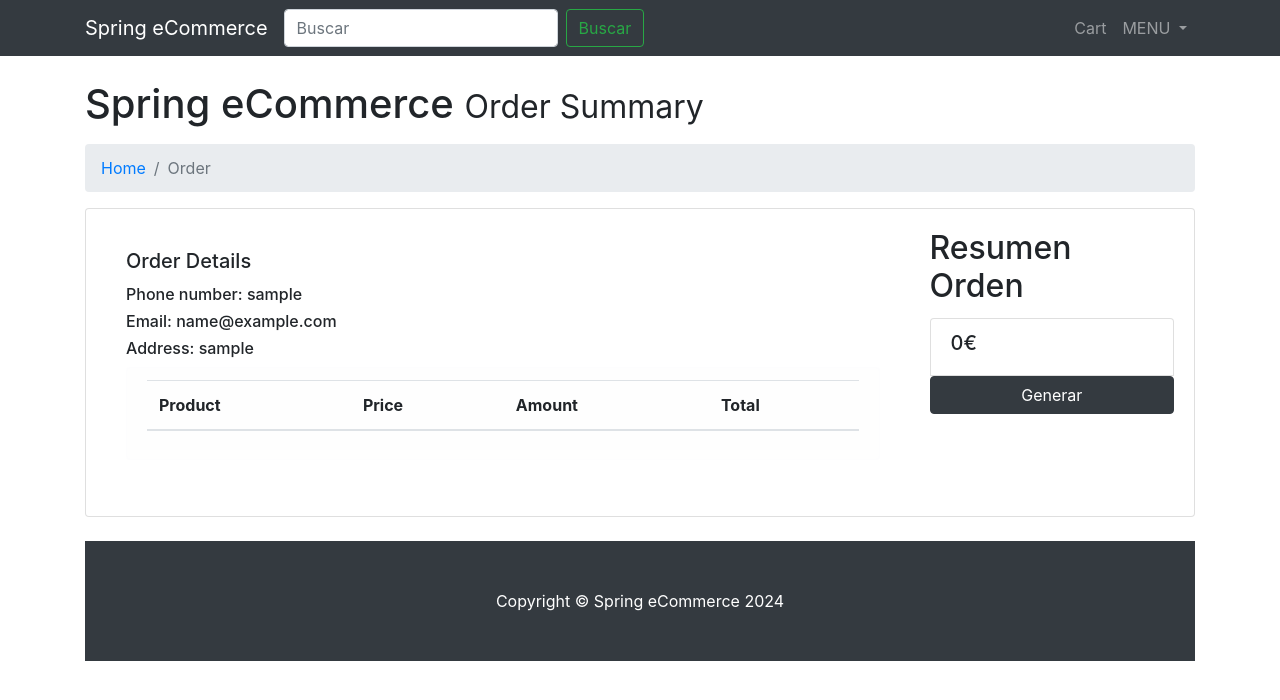
After one commit to roberto-lumbreras/game-legends-collectibles, a Spring Boot app: page /ecommerce/order-summary in a window 1280 px wide. The commit adds this page. Shown: the top 700 px of the page. Run offline with Spring Boot 4, Linux system fonts and the light colour scheme; the visitor is signed in with stand-in values (Sample User, id 1); lists and menus that the app fills with data are empty; some of the project's set-up classes (security, data sources, template engines, error pages and the like) are left out, and stand-ins take their place; some libraries are stand-ins or nearby versions.

Commit message:
implemented shopping cart functionality using cookies

```diff
--- a/src/main/java/org/factoriaf5/ecommerce/controller/EcommerceController.java
+++ b/src/main/java/org/factoriaf5/ecommerce/controller/EcommerceController.java
@@ -1,9 +1,16 @@
 package org.factoriaf5.ecommerce.controller;
 
 import java.io.IOException;
+import java.math.BigDecimal;
+import java.util.List;
+import java.util.Objects;
+import java.util.stream.Collectors;
 
+import org.factoriaf5.ecommerce.CookieUtils;
+import org.factoriaf5.ecommerce.dto.CartItem;
 import org.factoriaf5.ecommerce.dto.ProductDTO;
 import org.factoriaf5.ecommerce.dto.UserDTO;
+import org.factoriaf5.ecommerce.model.Product;
 import org.factoriaf5.ecommerce.model.User;
 import org.factoriaf5.ecommerce.service.ProductService;
 import org.factoriaf5.ecommerce.service.UserService;
@@ -20,6 +27,15 @@ import org.springframework.web.bind.annotation.RequestMapping;
 import org.springframework.web.bind.annotation.RequestParam;
 import org.springframework.web.multipart.MultipartFile;
 
+import com.fasterxml.jackson.core.JsonProcessingException;
+
+import io.jsonwebtoken.io.DecodingException;
+import jakarta.servlet.http.Cookie;
+import jakarta.servlet.http.HttpServletRequest;
+import jakarta.servlet.http.HttpServletResponse;
+
+
+
 
 
 
@@ -31,6 +47,8 @@ public class EcommerceController {
     ProductService productService;
     @Autowired
     UserService userService;
+    @Autowired
+    CookieUtils cookieUtils;
 
     @GetMapping
     public String home(Model model){
@@ -110,6 +128,81 @@ public class EcommerceController {
         return "redirect:/ecommerce";
     }
 
+    @PostMapping("/cart/add/{productId}")
+    public String addToCart(@PathVariable Long productId, @RequestParam Integer amount, HttpServletResponse response, HttpServletRequest request) throws JsonProcessingException, DecodingException, IOException {
+        List<CartItem> cartItems = cookieUtils.getCartProductsFromRequestCookie(request);
+        Product p = productService.findProductById(productId);
+        if(p!=null){
+            boolean productExists = false;
+            for(CartItem item:cartItems){
+                if(Objects.equals(item.getProductId(), productId)){
+                    productExists = true;
+                    item.setAmount(item.getAmount()+amount);
+                }
+            }
+            if(!productExists){
+                cartItems.add(new CartItem(productId, amount, p.getPrice()));
+            }
+        }
+        Cookie cookie = cookieUtils.generateCartCookie(cartItems);
+        response.addCookie(cookie);
+        return "redirect:/ecommerce/cart";
+    }
+
+    @GetMapping("/cart")
+    public String cart(Model model, HttpServletRequest request) throws DecodingException, IOException {
+        List<CartItem> cartItems = cookieUtils.getCartProductsFromRequestCookie(request);
+        BigDecimal total = new BigDecimal(0);
+        Product p;
+        for(CartItem item:cartItems){
+            p = productService.findProductById(item.getProductId());
+            item.setProductName(p.getName());
+            total = total.add(p.getPrice().multiply(new BigDecimal(item.getAmount())));
+        }
+        model.addAttribute("cart",cartItems);
+        model.addAttribute("total",total);
+        return "cart";
+    }
+
+
+    @GetMapping("/cart/remove/{productId}")
+    public String removeFromCart(@PathVariable Long productId,  HttpServletResponse response, HttpServletRequest request) throws JsonProcessingException, DecodingException, IOException {
+        List<CartItem> cartItems = cookieUtils.getCartProductsFromRequestCookie(request);
+        Product p = productService.findProductById(productId);
+        if(p!=null){
+            cartItems = cartItems.stream().filter(x -> !x.getProductId().equals(productId)).collect(Collectors.toList());
+        }
+        Cookie cookie = cookieUtils.generateCartCookie(cartItems);
+        response.addCookie(cookie);
+        return "redirect:/ecommerce/cart";
+    }
+
+    @GetMapping("/order-summary")
+    public String orderSummary(HttpServletRequest request, Model model) {
+        String username = SecurityContextHolder.getContext().getAuthentication().getName();
+        User user = userService.findByUsername(username);
+        UserDTO userDTO = new UserDTO(
+            user.getUsername(),
+            user.getEmail(),
+            user.getAddress(),
+            user.getPhoneNumber());
+        List<CartItem> cartItems = cookieUtils.getCartProductsFromRequestCookie(request);
+        BigDecimal total = new BigDecimal(0);
+        Product p;
+        for(CartItem item:cartItems){
+            p = productService.findProductById(item.getProductId());
+            item.setProductName(p.getName());
+            total = total.add(p.getPrice().multiply(new BigDecimal(item.getAmount())));
+        }
+        model.addAttribute("cart",cartItems);
+        model.addAttribute("total",total);
+        model.addAttribute("user",userDTO);
+        return "order-summary";
+    }
+
+
+
+
 
 
 
--- a/src/main/java/org/factoriaf5/ecommerce/model/User.java
+++ b/src/main/java/org/factoriaf5/ecommerce/model/User.java
@@ -31,8 +31,9 @@ public class User{
     private Long id;
     @Column(nullable = false, unique = true)
     private String username;
-    @Column(name = "phone_number")
+    @Column(name = "phone_number", nullable=false, unique = true)
     private String phoneNumber;
+    @Column(nullable=false)
     private String address;
     @Column(nullable = false)
     private String email;
--- /dev/null
+++ b/src/main/resources/templates/order-summary.html
@@ -0,0 +1,103 @@
+<!DOCTYPE html>
+<html lang="es" xmlns="http://www.thymeleaf.org">
+
+<head>
+
+  <meta charset="utf-8">
+  <meta name="viewport" content="width=device-width, initial-scale=1, shrink-to-fit=no">
+  <meta name="description" content="">
+  <meta name="author" content="">
+
+  <title>Spring eCommerce</title>
+
+
+  <!-- Bootstrap core CSS -->
+  <link th:href="@{/vendor/bootstrap/css/bootstrap.min.css}" rel="stylesheet">
+
+  <!-- Custom styles for this template -->
+  <link th:href="@{/css/heroic-features.css}" rel="stylesheet">
+
+</head>
+
+<body>
+
+  <!-- Navigation -->
+  <div th:include="template::header"></div>
+
+  <!-- Page Content -->
+  <div class="container">
+
+
+    <!-- Page Heading/Breadcrumbs -->
+    <h1 class="mt-4 mb-3">
+      Spring eCommerce <small>Order Summary</small>
+    </h1>
+
+    <ol class="breadcrumb">
+      <li class="breadcrumb-item"><a th:href="@{/ecommerce}">Home</a></li>
+      <li class="breadcrumb-item active">Order</li>
+    </ol>
+
+    <!-- Blog Post -->
+    <div class="card mb-4">
+      <div class="card-body">
+        <div class="row">
+          <div class="col-lg-9">
+            <div class="card-body">
+              <h5 class="card-title">
+                Order Details
+              </h5>
+              <h6 th:text="'Phone number: '+${user.phoneNumber}">Phone number: </h6>
+              <h6 th:text="'Email: '+${user.email}">Correo: </h6>
+              <h6 th:text="'Address: '+${user.address}">Dirección: </h6>
+
+              <div class="alert alert-light" role="alert">
+                <table class="table">
+                  <thead>
+                    <tr>
+                      <th scope="col">Product</th>
+                      <th scope="col">Price</th>
+                      <th scope="col">Amount</th>
+                      <th scope="col">Total</th>
+                    </tr>
+                  </thead>
+                  <tbody>
+                    <tr th:each="item:${cart}">
+                      <td th:text="${item.productName}">Product</td>
+                      <td th:text="${item.unitPrice}+€">Price</td>
+                      <td th:text="${item.amount}">Amount</td>
+                      <td th:text="${item.amount}*${item.unitPrice}+€">Total</td>
+                    </tr>
+                  </tbody>
+                </table>
+              </div>
+
+            </div>
+          </div>
+
+
+          <div class="col-lg-3">
+            <h2 class="card-title">Resumen Orden</h2>
+
+            <ul class="list-group">
+              <li class="list-group-item">
+                <h5 th:text="${total}+€"> Total:</h5>
+              </li>
+              <a href="#" class="btn btn-dark">Generar</a>
+            </ul>
+          </div>
+        </div>
+      </div>
+    </div>
+    <!-- /.container -->
+
+    <!-- Footer -->
+    <div th:include="template::footer"></div>
+
+    <!-- Bootstrap core JavaScript -->
+    <script th:src="@{/vendor/jquery/jquery.min.js}"></script>
+    <script th:src="@{/vendor/bootstrap/js/bootstrap.bundle.min.js}"></script>
+
+</body>
+
+</html>
--- a/src/main/resources/templates/product.html
+++ b/src/main/resources/templates/product.html
@@ -47,7 +47,7 @@
               </a>
             </div>
             <div class="col-lg-6">
-              <form action="carrito.html" method="POST">
+              <form th:action="@{/ecommerce/cart/add/{productId} (productId=${product.id})}" method="POST">
                 <h2 class="card-title" th:text="${product.name}">Nombre producto</h2>
 
                 <ul class="list-group">
@@ -56,7 +56,7 @@
                     <p  th:text="'Description: '+${product.description}">Descripción:</p>
                   </li>
                   <li class="list-group-item"><h6>
-                    Amount: <input type="number" id="stock" name="stock" autocomplete="off"
+                    Amount: <input type="number" id="amount" name="amount" autocomplete="off"
                     min="1" max="5" value="1">
                   </h6></li>
                 </ul>
--- a/src/main/resources/templates/template.html
+++ b/src/main/resources/templates/template.html
@@ -17,7 +17,7 @@
             </button>
             <div class="collapse navbar-collapse" id="navbarResponsive">
                 <ul class="navbar-nav ml-auto">
-                    <li class="nav-item"><a class="nav-link" href="carrito.html">Carrito</a></li>
+                    <li class="nav-item"><a class="nav-link" th:href="@{/ecommerce/cart}">Cart</a></li>
                     <li class="nav-item" sec:authorize="isAnonymous()"><a class="nav-link" th:href="@{/ecommerce/auth/login}">Login</a></li>
                     <li class="nav-item dropdown" sec:authorize="isAuthenticated()"><a
                         class="nav-link dropdown-toggle" href="#"
```
Also changed, not shown: src/main/java/org/factoriaf5/ecommerce/CookieUtils.java (added, +45 -0 lines), src/main/java/org/factoriaf5/ecommerce/dto/CartItem.java (added, +26 -0 lines), src/main/java/org/factoriaf5/ecommerce/security/SecurityConfig.java (+8 -2 lines), src/main/resources/templates/cart.html (+16 -15 lines).
